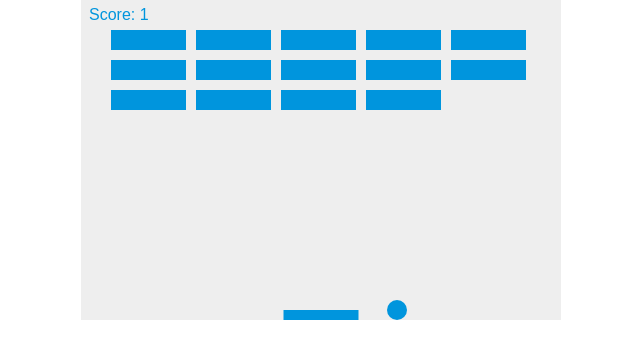
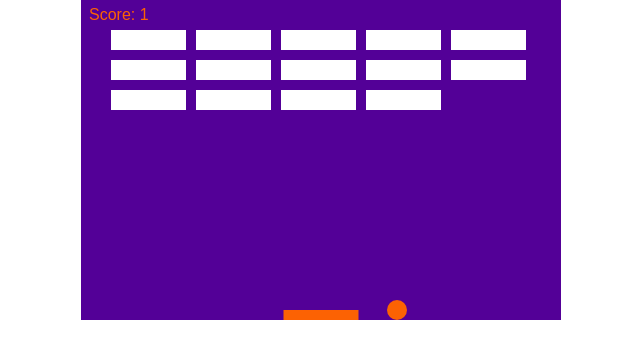
Before and after one commit to alexandershearer/2dBreakout, a plain HTML site: page index.html in a window 1280 px wide. Shown: the whole page, without its empty margins (319-959 px from the left). Drawn offline with Linux system fonts and the light colour scheme.

Commit message:
Finished chapter nine

```diff
--- a/index.html
+++ b/index.html
@@ -5,7 +5,7 @@
     <title>Gamedev Canvas Workshop</title>
     <style>
     	* { padding: 0; margin: 0; }
-    	canvas { background: #eee; display: block; margin: 0 auto; }
+    	canvas { background: rgb(83, 0, 151); display: block; margin: 0 auto; }
     </style>
 </head>
 <body>
@@ -34,7 +34,6 @@
     var brickOffsetTop = 30;
     var brickOffsetLeft = 30;
     var score = 0;
-    var ballColor = "hexcolor"
 
     var bricks = [];
     for(var c=0; c<brickColumnCount; c++) {
@@ -46,7 +45,14 @@
 
     document.addEventListener("keydown", keyDownHandler, false);
     document.addEventListener("keyup", keyUpHandler, false);
+    document.addEventListener("mousemove", mouseMoveHandler, false);
 
+    function mouseMoveHandler(e) {
+    var relativeX = e.clientX - canvas.offsetLeft;
+    if(relativeX > 0 && relativeX < canvas.width) {
+        paddleX = relativeX - paddleWidth/2;
+        }
+    }
 
     function keyDownHandler(e) {
     if(e.key == "Right" || e.key == "ArrowRight") {
@@ -88,7 +94,7 @@
 
     function drawScore() {
         ctx.font = "16px Arial";
-        ctx.fillStyle = "#0095DD";
+        ctx.fillStyle = "#fc6203";
         ctx.fillText("Score: "+score, 8, 20);
     }
 
@@ -96,14 +102,14 @@
     function drawBall() {
         ctx.beginPath();
         ctx.arc(x, y, ballRadius, 0, Math.PI*2)
-        ctx.fillStyle = ballColor;
+        ctx.fillStyle = "#fc6203";
         ctx.fill();
         ctx.closePath();
     }
     function drawPaddle() {
         ctx.beginPath();
         ctx.rect(paddleX, canvas.height-paddleHeight, paddleWidth, paddleHeight);
-        ctx.fillStyle = "#0095DD";
+        ctx.fillStyle = "#fc6203";
         ctx.fill();
         ctx.closePath();
     }
@@ -118,7 +124,7 @@
                 bricks[c][r].y = brickY;
                 ctx.beginPath();
                 ctx.rect(brickX, brickY, brickWidth, brickHeight);
-                ctx.fillStyle = "#0095DD";
+                ctx.fillStyle = "#fff";
                 ctx.fill();
                 ctx.closePath();
             }
```
